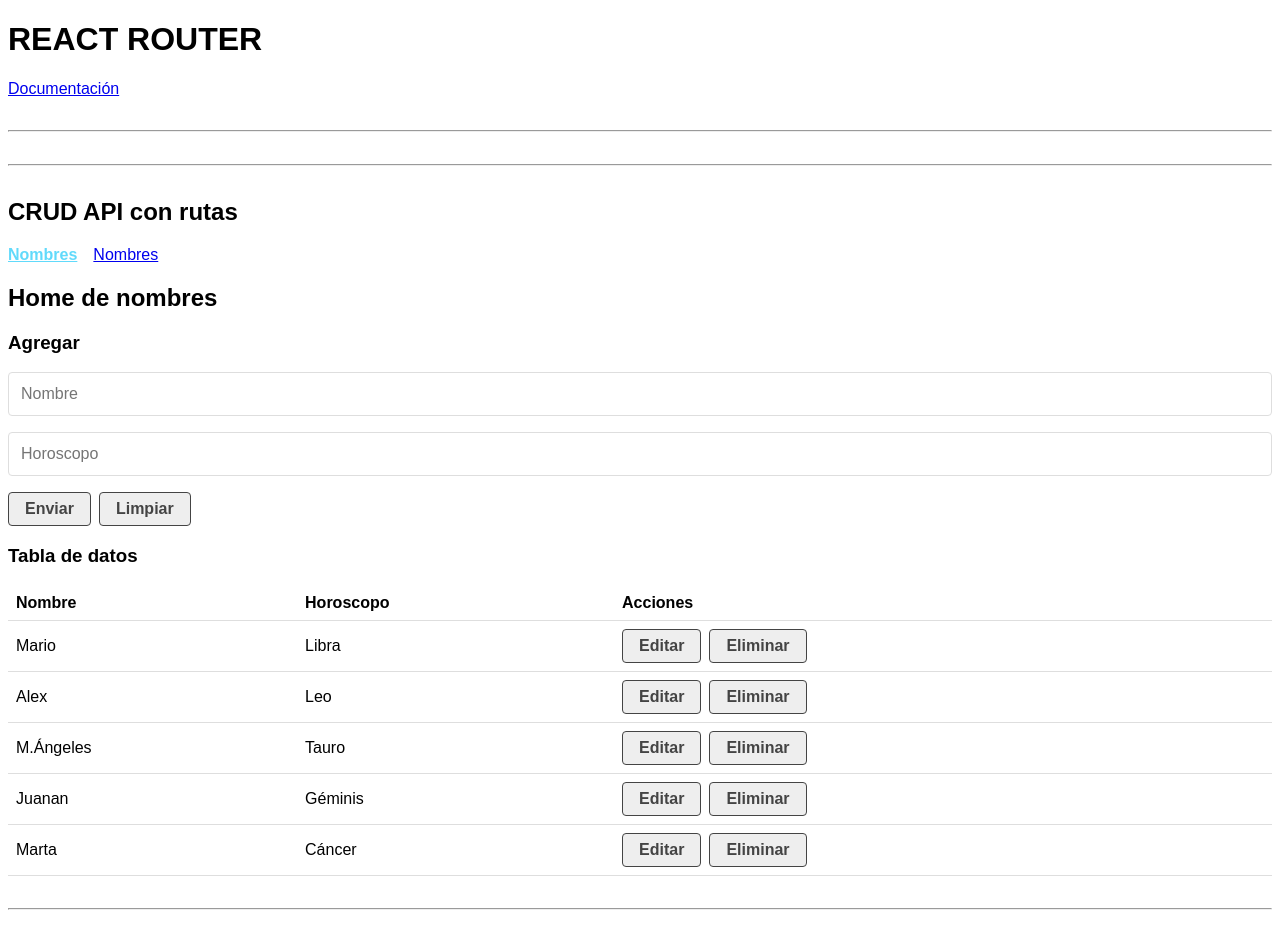
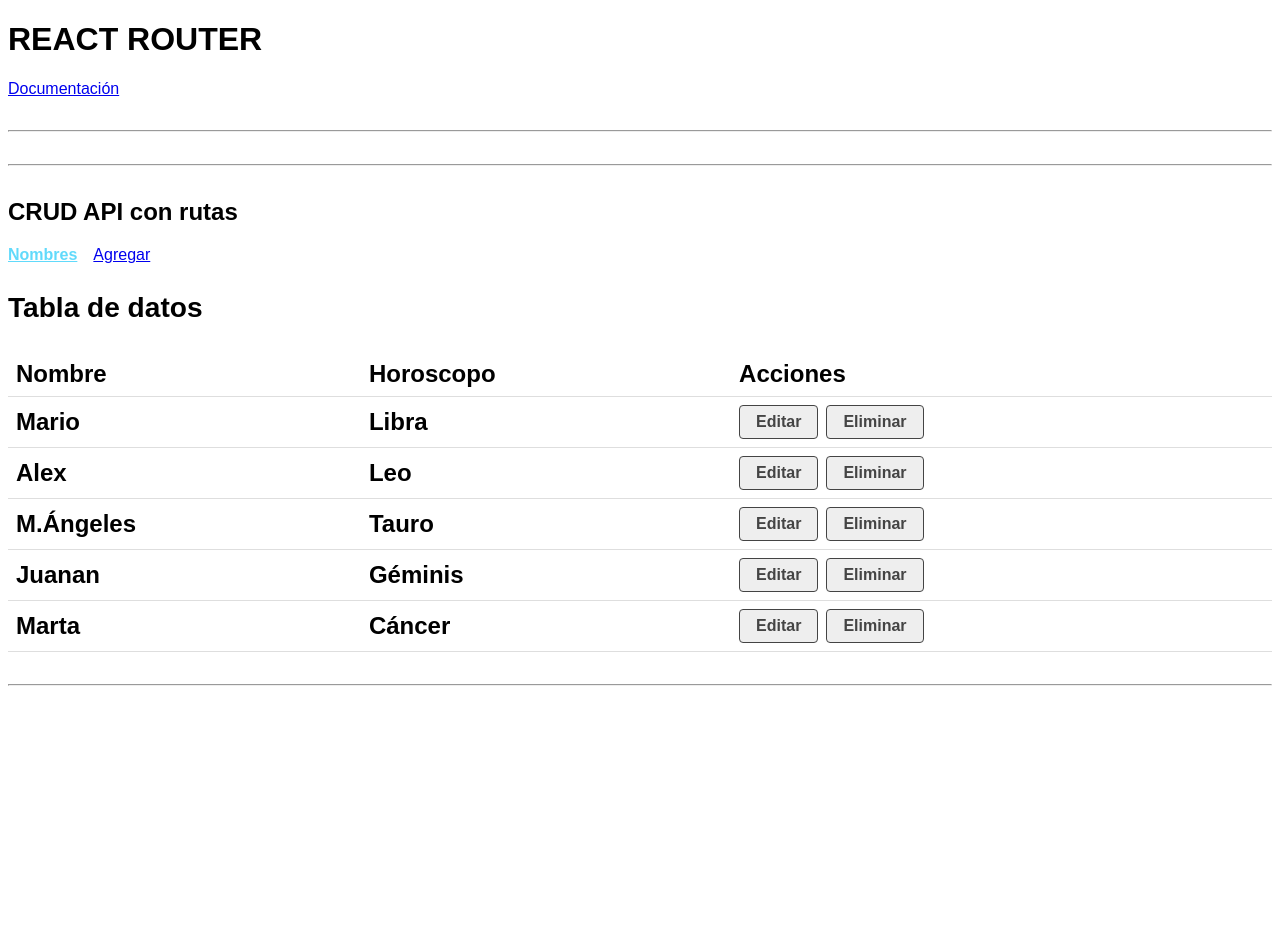
Before and after one commit to Marioo295/03-react-rutas, a React (Create React App) app: page /#/ in a window 1280 px wide. After the commit the page ends 800 px from the top, so only its background shows below. Built offline with nearby package versions, Linux system fonts and the light colour scheme; data requests are answered from the project's data file.

Commit message:
Rutas: CRUD API terminado

```diff
--- a/src/components/CrudApi.js
+++ b/src/components/CrudApi.js
@@ -91,20 +91,34 @@ const CrudApi = () => {
                     <h2>CRUD API con rutas</h2>
                     <nav>
                         <NavLink to="/" activeClassName="active">Nombres</NavLink>
-                        <NavLink to="/agregar" activeClassName="active">Nombres</NavLink>
+                        <NavLink to="/agregar" activeClassName="active">Agregar</NavLink>
                     </nav>
                 </header>
                 <Switch>
-                    <Route exact path="/"><h2>Home de nombres</h2></Route>
-                    <Route exact path="/agregar"><h2>Agregar nombres</h2></Route>
-                    <Route exact path="/editar/:id"><h2>Editar nombres</h2></Route>
-                    <Route exact path="*" children={<Error404></Error404>}><h2>Error 404</h2></Route>
+                    <Route exact path="/">
+                        <h2>
+                            {loading && <Loader></Loader>}
+                            {error && <Message msg={`Error ${error.status}: ${error.statusText}`} bgColor="#dc3545"></Message>}
+                            {db && <CrudTable data={db} setDataToEdit={setDataToEdit} deleteData={deleteData}></CrudTable>}
+                        </h2>
+                    </Route>
+                    <Route exact path="/agregar">
+                        <h2>
+                            <CrudForm createData={createData} updateData={updateData} dataToEdit={dataToEdit} setDataToEdit={setDataToEdit}></CrudForm>
+                        </h2>
+                    </Route>
+                    <Route exact path="/editar/:id">
+                        <h2>
+                            <CrudForm createData={createData} updateData={updateData} dataToEdit={dataToEdit} setDataToEdit={setDataToEdit}></CrudForm>
+                        </h2>
+                    </Route>
+                    <Route exact path="*" children={<Error404></Error404>}>
+                        <h2>
+                            Error 404
+                        </h2>
+                    </Route>
                 </Switch>
             </HashRouter>
-            <CrudForm createData={createData} updateData={updateData} dataToEdit={dataToEdit} setDataToEdit={setDataToEdit}></CrudForm>
-            {loading && <Loader></Loader>}
-            {error && <Message msg={`Error ${error.status}: ${error.statusText}`} bgColor="#dc3545"></Message>}
-            {db && <CrudTable data={db} setDataToEdit={setDataToEdit} deleteData={deleteData}></CrudTable>}
         </div>
     );
 };
--- a/src/components/CrudForm.js
+++ b/src/components/CrudForm.js
@@ -1,4 +1,5 @@
 import React, { useState, useEffect } from 'react';
+import { useHistory } from 'react-router-dom';
 
 const initialForm = {
     name: "",
@@ -8,6 +9,8 @@ const initialForm = {
 
 const CrudForm = ({createData, updateData, dataToEdit, setDataToEdit}) => {
     const [form, setForm] = useState({initialForm});
+
+    let history = useHistory();
 
     useEffect(() => {
         if (dataToEdit) {
@@ -43,6 +46,7 @@ const CrudForm = ({createData, updateData, dataToEdit, setDataToEdit}) => {
     const handleReset = (e) => {
         setForm(initialForm);
         setDataToEdit(null);
+        history.push("/");
     };
 
     return (
--- a/src/components/CrudTableRow.js
+++ b/src/components/CrudTableRow.js
@@ -1,13 +1,20 @@
 import React from 'react'
+import { useHistory } from 'react-router-dom';
 
 const CrudTableRow = ({el, setDataToEdit, deleteData}) => {
     let{name, horoscopo, id} = el;
+    let history = useHistory();
+
+    const handleEdit = () => {
+        setDataToEdit(el);
+        history.push(`/editar/${id}`)
+    };
     return (
         <tr>
             <td>{name}</td>
             <td>{horoscopo}</td>
             <td>
-                <button onClick={() => setDataToEdit(el)}>Editar</button>
+                <button onClick={handleEdit}>Editar</button>
                 <button onClick={() => deleteData(id)}>Eliminar</button>
             </td>
         </tr>
```
